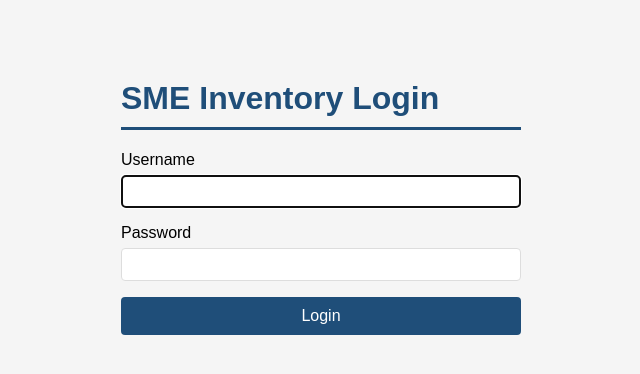
After one commit to jcs-27/sme-inventory, a Django app: page /accounts/login/ in a window 1280 px wide. The commit adds this page. Shown: the top 374 px of the page, without its empty margins (319-959 px from the left). Run offline with Django 5.2, Linux system fonts and the light colour scheme.

Commit message:
feat: add user authentication, login/logout, and protect views with login_required

```diff
--- a/inventory/views.py
+++ b/inventory/views.py
@@ -1,4 +1,5 @@
 from django.shortcuts import render, redirect, get_object_or_404
+from django.contrib.auth.decorators import login_required
 from .models import Product
 from .forms import ProductForm
 
@@ -6,6 +7,7 @@ def home(request):
     products = Product.objects.all()
     return render(request, 'inventory/product_list.html', {'products': products})
 
+@login_required
 def add_product(request):
     if request.method == 'POST':
         form = ProductForm(request.POST)
@@ -16,6 +18,7 @@ def add_product(request):
         form = ProductForm()
     return render(request, 'inventory/add_product.html', {'form': form})
 
+@login_required
 def edit_product(request, pk):
     product = get_object_or_404(Product, pk=pk)
     if request.method == 'POST':
@@ -27,6 +30,7 @@ def edit_product(request, pk):
         form = ProductForm(instance=product)
     return render(request, 'inventory/edit_product.html', {'form': form, 'product': product})
 
+@login_required
 def delete_product(request, pk):
     product = get_object_or_404(Product, pk=pk)
     if request.method == 'POST':
--- a/sme_core/urls.py
+++ b/sme_core/urls.py
@@ -1,9 +1,12 @@
 from django.contrib import admin
-from django.urls import path
+from django.urls import path, include
+from django.contrib.auth import views as auth_views
 from inventory import views
 
 urlpatterns = [
     path('admin/', admin.site.urls),
+    path('accounts/login/', auth_views.LoginView.as_view(), name='login'),
+    path('accounts/logout/', auth_views.LogoutView.as_view(), name='logout'),
     path('', views.home, name='home'),
     path('add/', views.add_product, name='add_product'),
     path('<int:pk>/edit/', views.edit_product, name='edit_product'),
--- /dev/null
+++ b/templates/registration/login.html
@@ -0,0 +1,29 @@
+<!DOCTYPE html>
+<html lang="en">
+<head>
+    <meta charset="UTF-8">
+    <title>Login — SME Inventory</title>
+    <style>
+        body { font-family: Arial, sans-serif; max-width: 400px; margin: 80px auto; padding: 0 20px; background-color: #f5f5f5; }
+        h1 { color: #1F4E79; border-bottom: 3px solid #1F4E79; padding-bottom: 10px; }
+        input { width: 100%; padding: 8px; margin: 6px 0 16px 0; border: 1px solid #ddd; border-radius: 4px; box-sizing: border-box; }
+        button { background-color: #1F4E79; color: white; padding: 10px 20px; border: none; border-radius: 4px; cursor: pointer; width: 100%; font-size: 16px; }
+        button:hover { background-color: #163a5f; }
+        .error { color: #c0392b; margin-bottom: 10px; }
+    </style>
+</head>
+<body>
+    <h1>SME Inventory Login</h1>
+    {% if form.errors %}
+    <p class="error">Incorrect username or password. Please try again.</p>
+    {% endif %}
+    <form method="POST">
+        {% csrf_token %}
+        <label>Username</label>
+        <input type="text" name="username" autofocus>
+        <label>Password</label>
+        <input type="password" name="password">
+        <button type="submit">Login</button>
+    </form>
+</body>
+</html>
```
Also changed, not shown: inventory/templates/inventory/product_list.html (+14 -1 lines), sme_core/settings.py (+7 -1 lines), db.sqlite3.
